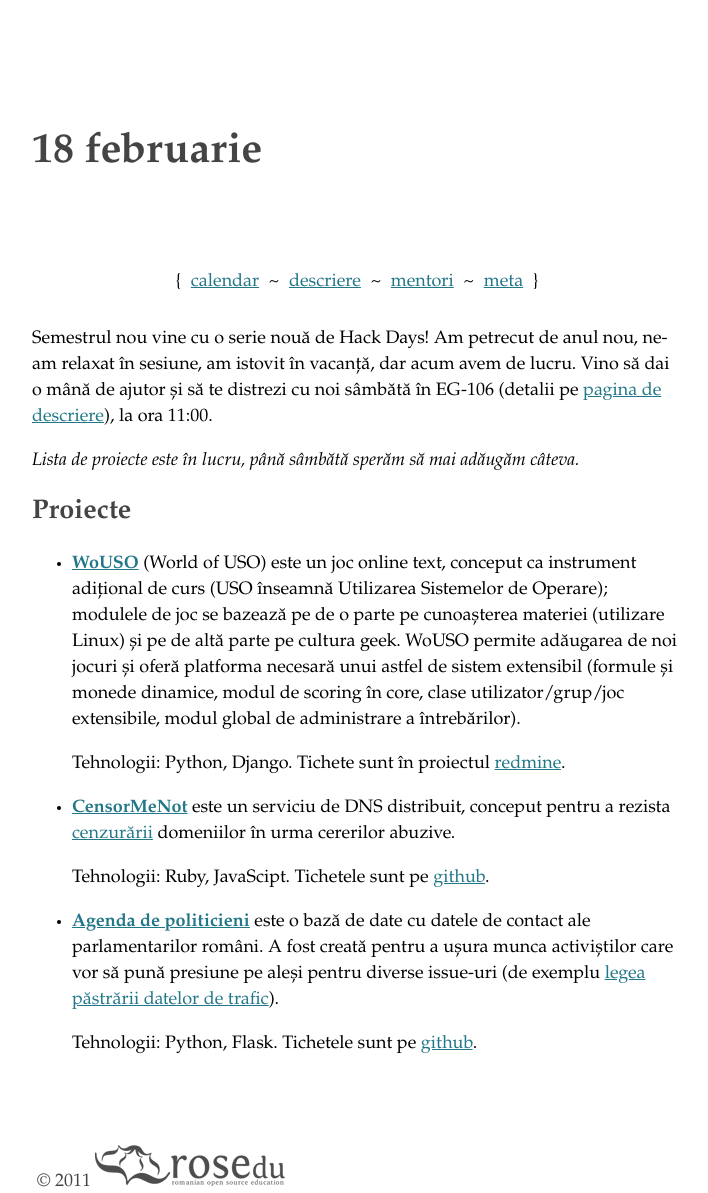
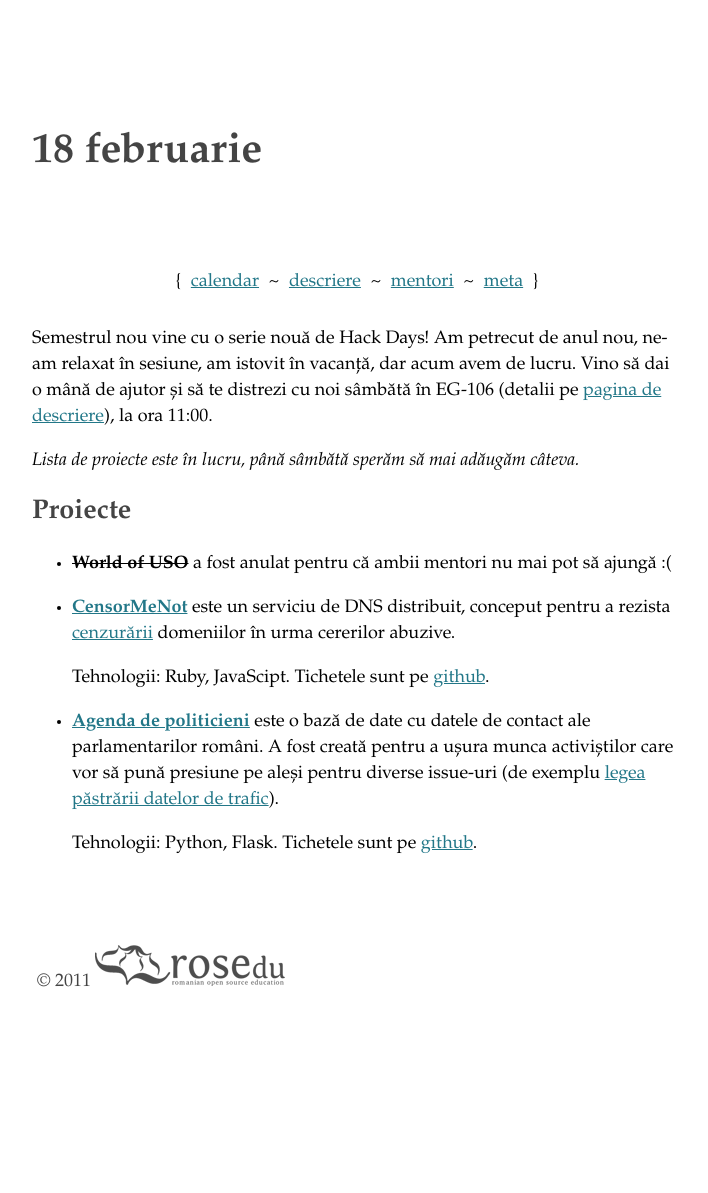
Before and after one commit to rosedu/hackday, a Jekyll site: the page built from _posts/2012-02-18-al-patrulea.markdown, in a window 1280 px wide. Shown: the whole page, without its empty margins (283-991 px from the left). Built offline with Jekyll 4.4.1, drawn with Linux system fonts in a browser that asks for light colours; after the commit the page ends 993 px from its top, so only the background shows below that.

Commit message:
cancel WoUSO project

```diff
--- a/_posts/2012-02-18-al-patrulea.markdown
+++ b/_posts/2012-02-18-al-patrulea.markdown
@@ -14,19 +14,8 @@
 
 ## Proiecte
 
-* **[WoUSO][]** (World of USO) este un joc online text, conceput ca
-  instrument adițional de curs (USO înseamnă Utilizarea Sistemelor de
-  Operare); modulele de joc se bazează pe de o parte pe cunoașterea
-  materiei (utilizare Linux) și pe de altă parte pe cultura geek. WoUSO
-  permite adăugarea de noi jocuri și oferă platforma necesară unui
-  astfel de sistem extensibil (formule și monede dinamice, modul de
-  scoring în core, clase utilizator/grup/joc extensibile, modul global
-  de administrare a întrebărilor).
-
-  Tehnologii: Python, Django. Tichete sunt în proiectul
-  [redmine](https://projects.rosedu.org/projects/wouso).
-
-[wouso]: https://wouso.rosedu.org/
+* <span><strike><strong>World of USO</strong></strike> a fost anulat
+  pentru că ambii mentori nu mai pot să ajungă :(</span>
 
 * **[CensorMeNot][]** este un serviciu de DNS distribuit, conceput
   pentru a rezista
```
